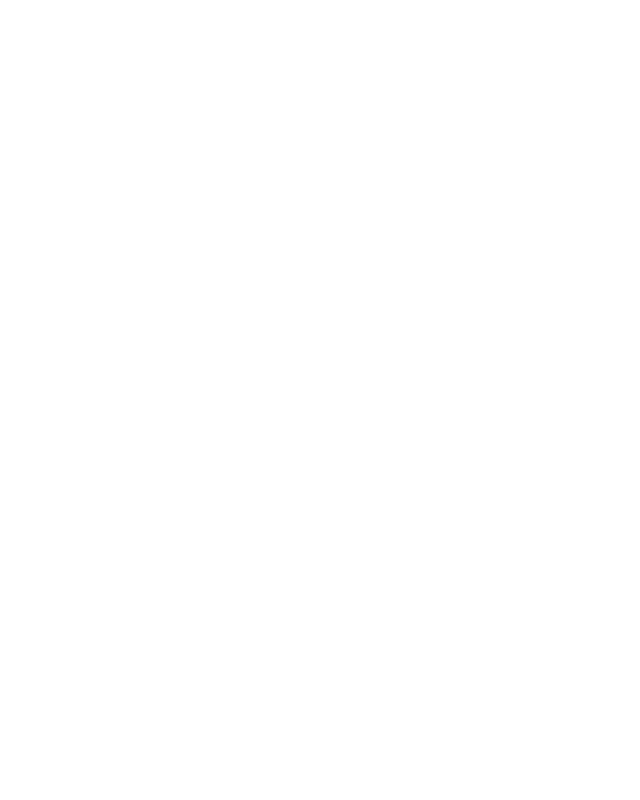
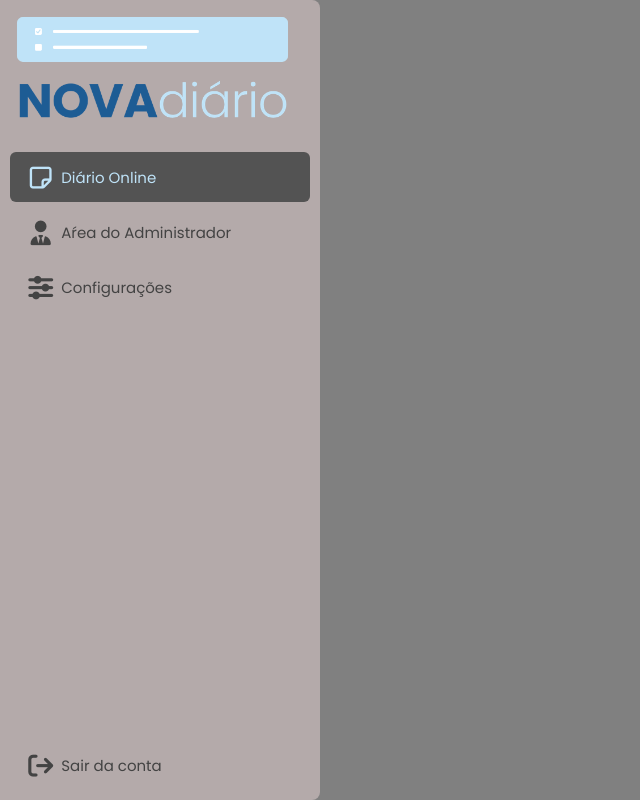
Before and after one commit to MarcosViniciusCode8/NOVAdiario, a React (Vite) app: page /configs in a window 1280 px wide. Shown: the whole page, without its empty margins (0-640 px from the left). Built offline with nearby package versions, Linux system fonts and the light colour scheme.

Commit message:
FInalização da página de notas

```diff
--- a/src/index.scss
+++ b/src/index.scss
@@ -10,3 +10,7 @@
 html {
   font-size: 10px;
 }
+body {
+  min-height: 100vh;
+  background-color: gray;
+}
--- a/src/pages/Notas/App.jsx
+++ b/src/pages/Notas/App.jsx
@@ -1,9 +1,6 @@
-import { useState } from 'react'
 import './App.scss'
 
 export default function Diario() {
-  const [textoVisivel, setTextoVisivel] = useState(false)
-
   return (
     <div className="pagina-diario">
       <aside>
@@ -66,6 +63,49 @@
         </div>
         <div className="anotacoes">
 
+          <div className="anotacao">
+            <div className="cima">
+              <h2>Título da anotação</h2>
+              <time dateTime="2026-10-13">13 de outubro de 2026</time>
+            </div>
+            <div className="meio">
+              <button type="button" className="abrir-texto">Abrir texto</button>
+            </div>
+            <div className="baixo">
+              <button type="button" className="excluir">Excluir</button>
+              <button type="button" className="editar">Editar</button>
+            </div>
+          </div>
+
+          <div className="anotacao">
+            <div className="cima">
+              <h2>Título da anotação</h2>
+              <time dateTime="2026-10-14">14 de outubro de 2026</time>
+            </div>
+            <div className="meio">
+              <button type="button" className="abrir-texto">Abrir texto</button>
+            </div>
+            <div className="baixo">
+              <button type="button" className="excluir">Excluir</button>
+              <button type="button" className="editar">Editar</button>
+            </div>
+          </div>
+
+          <div className="anotacao">
+            <div className="cima">
+              <h2>Título da anotação</h2>
+              <time dateTime="2026-10-13">13 de outubro de 2026</time>
+            </div>
+            <div className="meio">
+              <button type="button" className="abrir-texto">Abrir texto</button>
+            </div>
+            <div className="baixo">
+              <button type="button" className="excluir">Excluir</button>
+              <button type="button" className="editar">Editar</button>
+            </div>
+          </div>
+
+
 
         </div>
 
--- a/src/pages/configs/Index.jsx
+++ b/src/pages/configs/Index.jsx
@@ -3,7 +3,30 @@
 export default function Configs() {
   return (
     <div className="pagina-configs">
+            <aside>
+        <div className="superior">
+          <img src="./assets/images/logo-novadiario.png" alt="Logo da marca NOVAdiário" />
 
+          <div className="funcionalidades">
+            <div className="selecionado">
+              <i class="fa-regular fa-note-sticky"></i>
+              <p>Diário Online</p>
+            </div>
+            <div className="nselecionado">
+              <i class="fa-solid fa-user-tie"></i>
+              <p>Aŕea do Administrador</p>
+            </div>
+            <div className="nselecionado">
+              <i class="fa-solid fa-sliders"></i>
+              <p>Configurações</p>
+            </div>
+          </div>
+        </div>
+        <div className="logout">
+          <i class="fa-solid fa-arrow-right-from-bracket"></i>
+          <p>Sair da conta</p>
+        </div>
+      </aside>
     </div>
   )
 }
--- a/src/pages/configs/Index.scss
+++ b/src/pages/configs/Index.scss
@@ -0,0 +1,131 @@
+ .pagina-configs {
+     width: 100%;
+     min-height: 100vh;
+     background-color: gray;
+     display: flex;
+
+     aside {
+         width: 25%;
+         align-self: stretch;
+         background-color: rgb(180, 170, 170);
+         display: flex;
+         padding: 10px;
+         flex-direction: column;
+         justify-content: space-between;
+         gap: 20px;
+         border-radius: 0px 8px 8px 0px;
+
+         img {
+             width: 95%;
+             height: auto;
+         }
+
+
+         .superior {
+             display: flex;
+             flex-direction: column;
+             gap: 20px;
+
+             .funcionalidades {
+                 display: flex;
+                 flex-direction: column;
+                 gap: 5px;
+
+                 .selecionado {
+                     width: 100%;
+                     height: 50px;
+                     border-radius: 6px;
+                     background-color: rgb(83, 83, 83);
+                     display: flex;
+                     align-items: center;
+                     justify-content: start;
+                     padding: 15px;
+                     gap: 5px;
+
+                     i {
+                         font-size: 25px;
+                         color: #BFE3F8;
+                     }
+
+                     p {
+                         font-size: 15px;
+                         color: #BFE3F8;
+                     }
+                 }
+
+                 .nselecionado {
+                     transition: 0.3s;
+                     width: 100%;
+                     height: 50px;
+                     border-radius: 6px;
+                     background-color: transparent;
+                     display: flex;
+                     align-items: center;
+                     justify-content: start;
+                     padding: 15px;
+                     gap: 5px;
+
+                     i {
+                         font-size: 25px;
+                         color: #434343;
+                     }
+
+                     p {
+                         font-size: 15px;
+                         color: #434343;
+                     }
+                 }
+             }
+
+             .nselecionado:hover {
+                 background-color: rgb(83, 83, 83);
+                 transition: 0.3s;
+
+                 i {
+                     color: #BFE3F8;
+                 }
+
+                 p {
+                     color: #BFE3F8;
+                 }
+             }
+         }
+
+         .logout {
+             transition: 0.3s;
+             width: 100%;
+             height: 50px;
+             border-radius: 6px;
+             background-color: transparent;
+             display: flex;
+             align-items: center;
+             justify-content: start;
+             padding: 15px;
+             gap: 5px;
+
+             i {
+                 font-size: 25px;
+                 color: #434343;
+             }
+
+             p {
+                 font-size: 15px;
+                 color: #434343;
+             }
+         }
+
+         .logout:hover {
+             background-color: rgb(197, 84, 84);
+             transition: 0.3s;
+
+             i {
+                 color: #970303;
+             }
+
+             p {
+                 color: #970303;
+             }
+         }
+
+     }
+ }
```
Also changed, not shown: src/pages/Notas/App.scss (+105 -36 lines).
